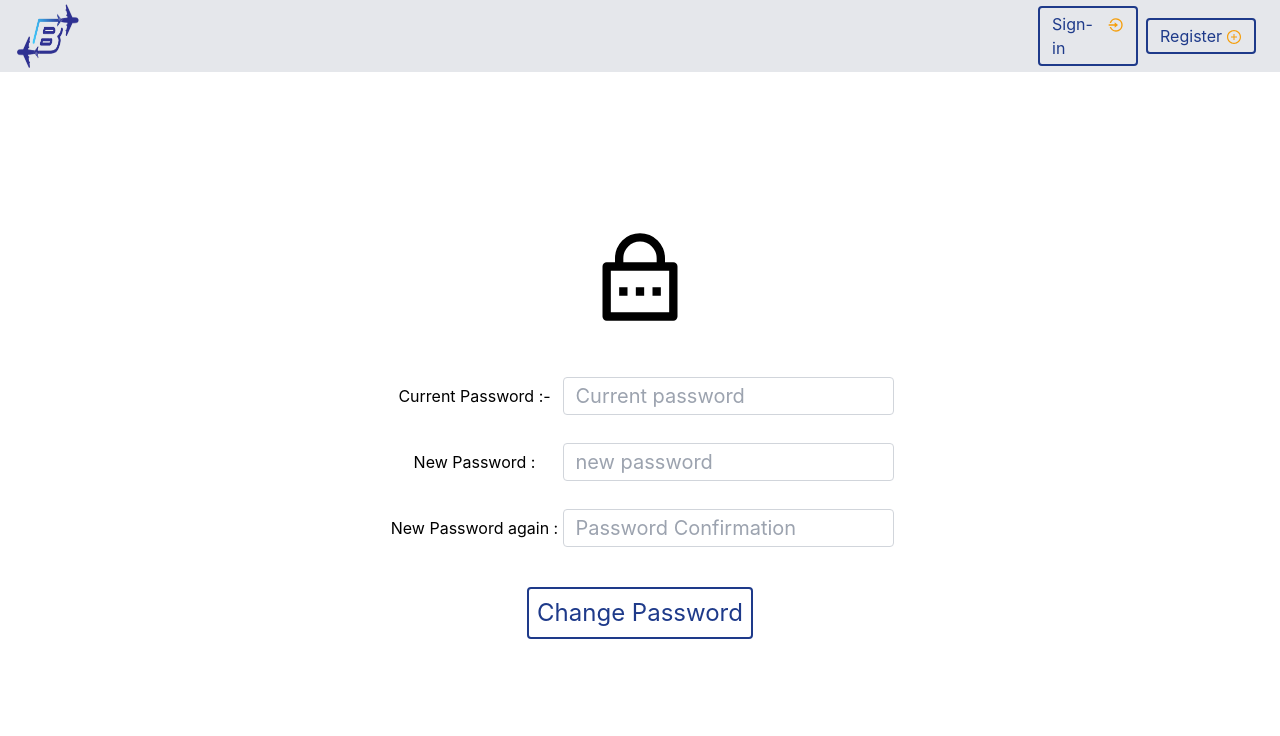
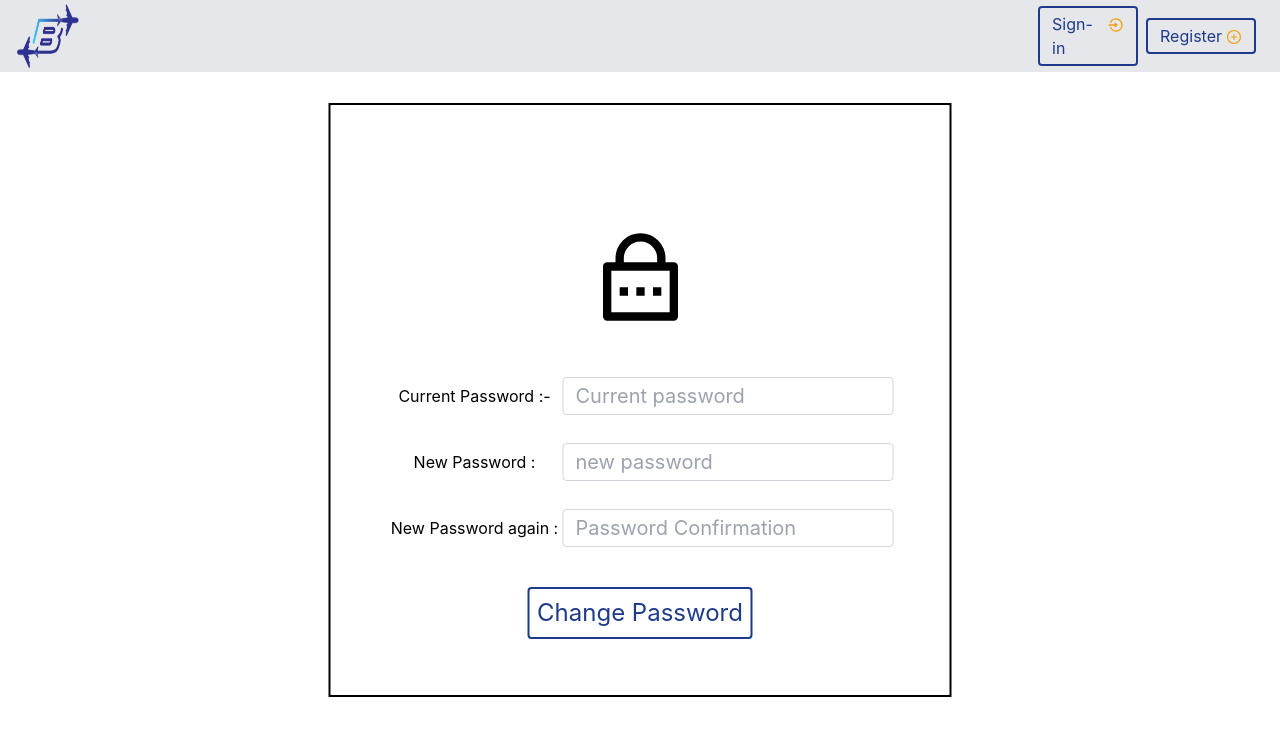
Before and after one commit to kasun7153/B-Airways-frontend, a React (Create React App) app: page /user/changePassword in a window 1280 px wide. Shown: the top 736 px of the page. Built offline with nearby package versions, Linux system fonts and the light colour scheme; no server answers.

Commit message:
password change css

```diff
--- a/src/pages/user/ChangePassword.js
+++ b/src/pages/user/ChangePassword.js
@@ -70,13 +70,13 @@ class ChangePassword extends Component {
     render() {
         return (
             <>
-            <div className="absolute transform -translate-x-1/2 -translate-y-1/2 top-2/4 left-1/2">
+            <div className="absolute transform -translate-x-1/2 -translate-y-1/2 top-2/4 left-1/2 border-2 border-black p-14">
                 <div className="flex flex-wrap justify-center content-center mt-10 h-full">
 
 
-
-                    <div className="flex mt-7">
-                        <div className="flex flex-wrap w-44 text-right justify-center content-center mb-5">
+                    <div>
+                    <div className="flex mt-7 justify-center">
+                        <div className="flex flex-wrap w-44 text-center justify-center content-center mb-5">
                             <RiLockPasswordLine size="100"/>
                         </div>
                     </div>
@@ -111,7 +111,7 @@ class ChangePassword extends Component {
                         </div>
                     </div>
 
-                    <div className="mt-10 flex">
+                    <div className="mt-10 flex justify-center">
                             <div onClick={this.changePassword} className="p-2 cursor-pointer rounded text-center text-2xl text-blue-900 border-2 border-blue-900 hover:bg-blue-900 hover:text-white">
 
                                     Change Password
@@ -120,7 +120,7 @@ class ChangePassword extends Component {
 
 
                         </div>
-
+                        </div>
                 </div>
 
             </div>
```
